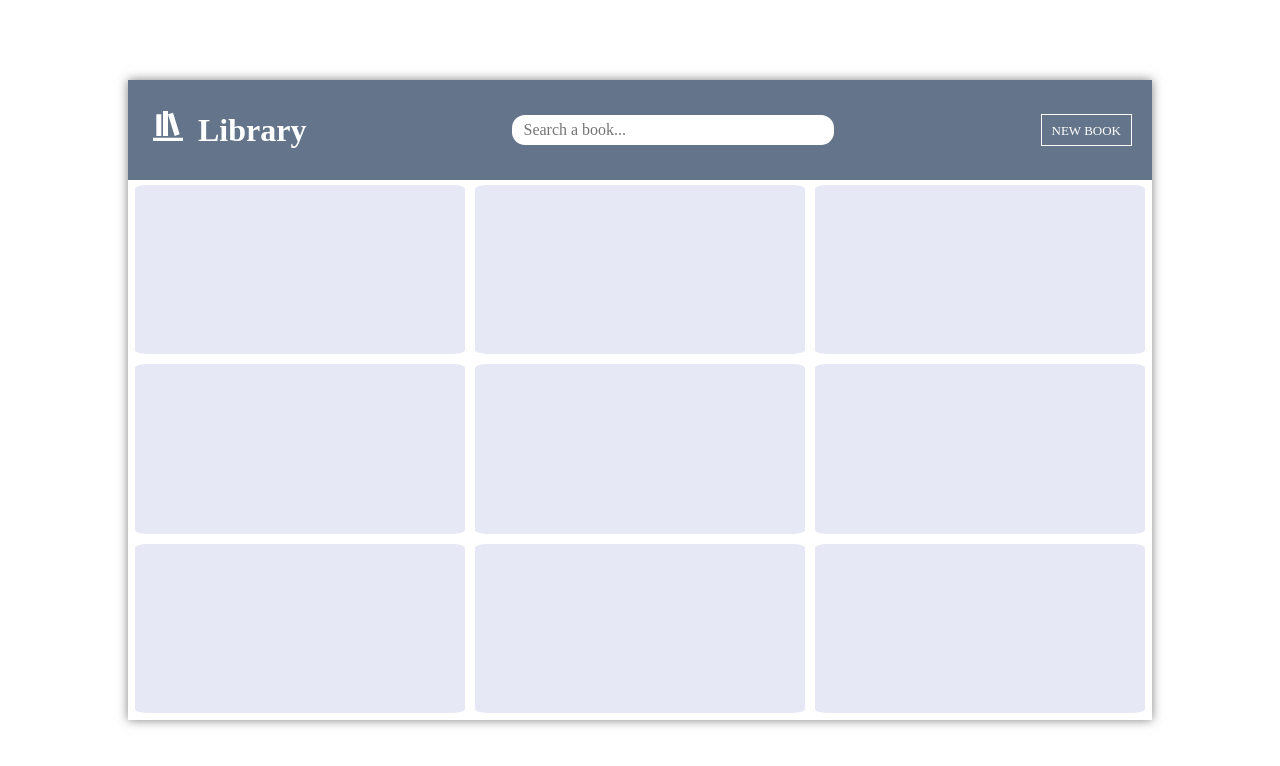
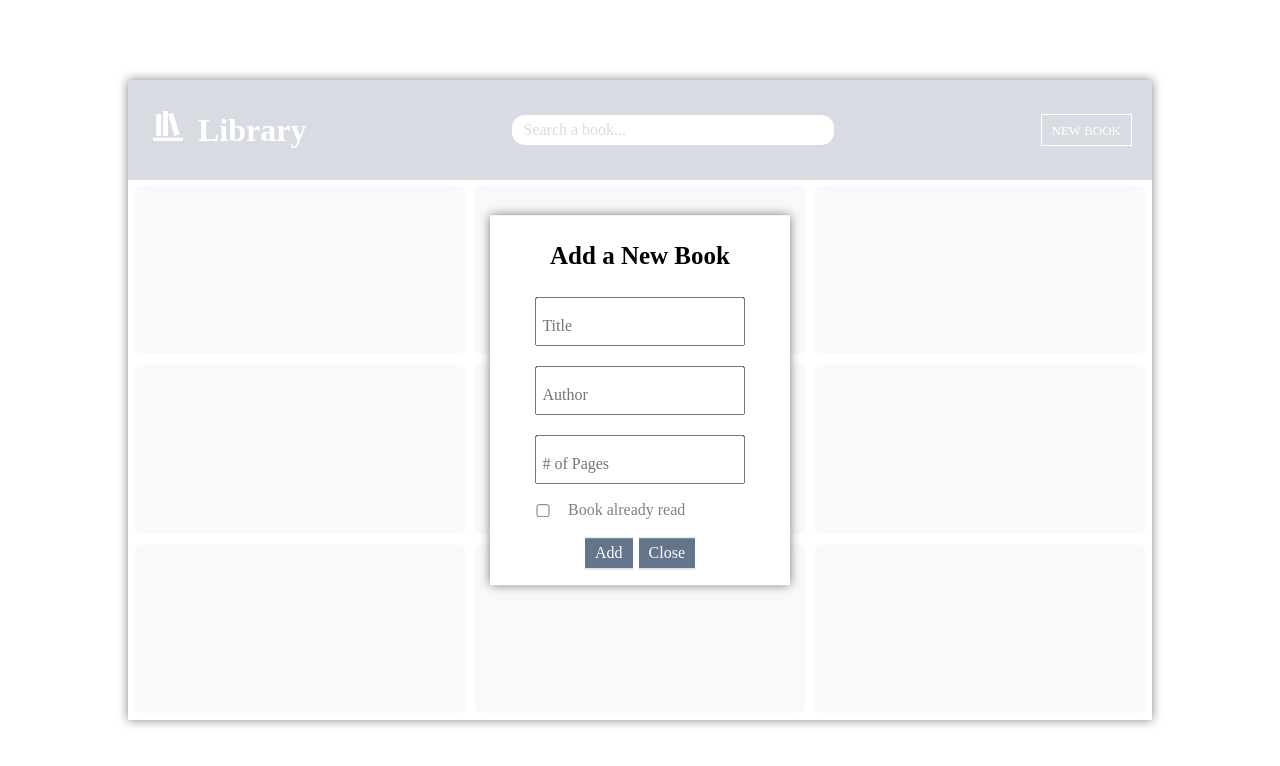
Before and after one commit to CeeZ-11/Odin-Project-Library, a plain HTML site: page index.html in a window 1280 px wide. Both pictures are taken after a click on the button "NEW BOOK". Drawn offline with Linux system fonts and the light colour scheme.

Commit message:
adds modal with inputs and buttons.
adds js code for storing data in form to object and closes modal

```diff
--- a/index.html
+++ b/index.html
@@ -32,8 +32,57 @@
         </div>
         <div class="add-book">
           <dialog>
-            <button autofocus>Close</button>
-            <p>This modal dialog has a groovy backdrop!</p>
+            <div id="add-book-container">
+              <form action method="get" id="add-book-form">
+                <fieldset>
+                  <legend>Add a New Book</legend>
+                  <div id="input-title">
+                    <input
+                      type="text"
+                      id="title"
+                      name="title"
+                      placeholder="Title"
+                      pattern="^[^0-9]+$"
+                      size="15"
+                      maxlength="245"
+                      required
+                    />
+                    <label for="title">Title</label>
+                  </div>
+                  <div id="input-author">
+                    <input
+                      type="text"
+                      id="author"
+                      name="author"
+                      placeholder="Author"
+                      size="15"
+                      maxlength="245"
+                      required
+                    />
+                    <label for="author">Author</label>
+                  </div>
+                  <div id="input-pages">
+                    <input
+                      type="number"
+                      id="pages"
+                      name="pages"
+                      pattern="^[1-9]\d*$"
+                      placeholder="# of Pages"
+                      size="15"
+                      maxlength="245"
+                      required
+                    />
+                    <label for="pages"># of Pages</label>
+                  </div>
+                  <div id="read-option">
+                    <input type="checkbox" id="read" name="read" />
+                    <p>Book already read</p>
+                  </div>
+                </fieldset>
+              </form>
+              <button autofocus id="add-button">Add</button>
+              <button autofocus id="close-button">Close</button>
+            </div>
           </dialog>
           <button><span>NEW BOOK</span></button>
         </div>
--- a/script.js
+++ b/script.js
@@ -1,9 +1,41 @@
 const myLibrary = [];
 
-function Book() {
+function Book(title, author, pages, read) {
   // the constructor...
+  this.title = title;
+  this.author = author;
+  this.pages = pages;
+  this.read = read;
 }
 
 function addBookToLibrary() {
   // do stuff here
+  const title = document.getElementById("title").value;
+  const author = document.getElementById("author").value;
+  const pages = parseInt(document.getElementById("pages").value);
+  const read = document.getElementById("read").checked;
+
+  const book = new Book(title, author, pages, read);
+  myLibrary.push(book);
+  console.log("Book added:", book);
+
+  const dialog = document.querySelector("dialog");
+  if (dialog) {
+    dialog.close();
+  }
 }
+
+const dialog = document.querySelector("dialog");
+const addButton = document.getElementById("add-button");
+const showButton = document.querySelector("dialog + button");
+const closeButton = document.getElementById("close-button");
+
+showButton.addEventListener("click", () => {
+  dialog.showModal();
+});
+
+closeButton.addEventListener("click", () => {
+  dialog.close();
+});
+
+addButton.addEventListener("click", addBookToLibrary);
--- a/styles.css
+++ b/styles.css
@@ -18,6 +18,7 @@ body {
   --book-color: #9bb0e6;
   --search-border-color: gray;
   --search-color: gray;
+  --box-shadow: 0 0 10px rgba(0, 0, 0, 0.5);
 }
 
 img,
@@ -63,7 +64,7 @@ h6 {
   grid-template-columns: 1fr;
   grid-template-rows: 100px 1fr;
   text-align: center;
-  box-shadow: 0 0 10px rgba(0, 0, 0, 0.5);
+  box-shadow: var(--box-shadow);
 }
 
 #library .header {
@@ -134,3 +135,78 @@ button {
 button span {
   font-size: 13px;
 }
+
+::backdrop {
+  background-color: white;
+  opacity: 0.75;
+  position: absolute;
+  top: 50%;
+  left: 50%;
+  transform: translate(-50%, -50%);
+  width: 80%;
+  height: 80lvh;
+}
+
+dialog {
+  position: absolute;
+  top: 50%;
+  left: 50%;
+  transform: translate(-50%, -50%);
+  border: none;
+  box-shadow: var(--box-shadow);
+}
+
+fieldset {
+  border: none;
+}
+
+legend {
+  font-weight: bold;
+  font-size: 25px;
+  line-height: 2;
+}
+
+input {
+  padding: 15px 5px 6px;
+  margin: 10px 15px;
+  width: 80%;
+}
+
+#add-book-container input:focus + label,
+#add-book-container input[required]:valid + label,
+#add-book-container input:not(:placeholder-shown) + label {
+  display: block;
+}
+
+#add-book-container label {
+  padding: 5px 0;
+  font-size: clamp(7px, 1vw, 10px);
+  left: 0;
+  display: none;
+  position: absolute;
+  color: gray;
+  z-index: 10;
+  top: 10px;
+  left: 23px;
+}
+:focus {
+  outline: 0;
+}
+
+#add-book-container div[id^="input"] {
+  position: relative;
+  min-height: 1px;
+  width: 100%;
+}
+#read-option {
+  display: flex;
+  align-items: center;
+}
+
+#read-option p {
+  color: gray;
+}
+
+#read-option input {
+  width: 20px;
+}
```
